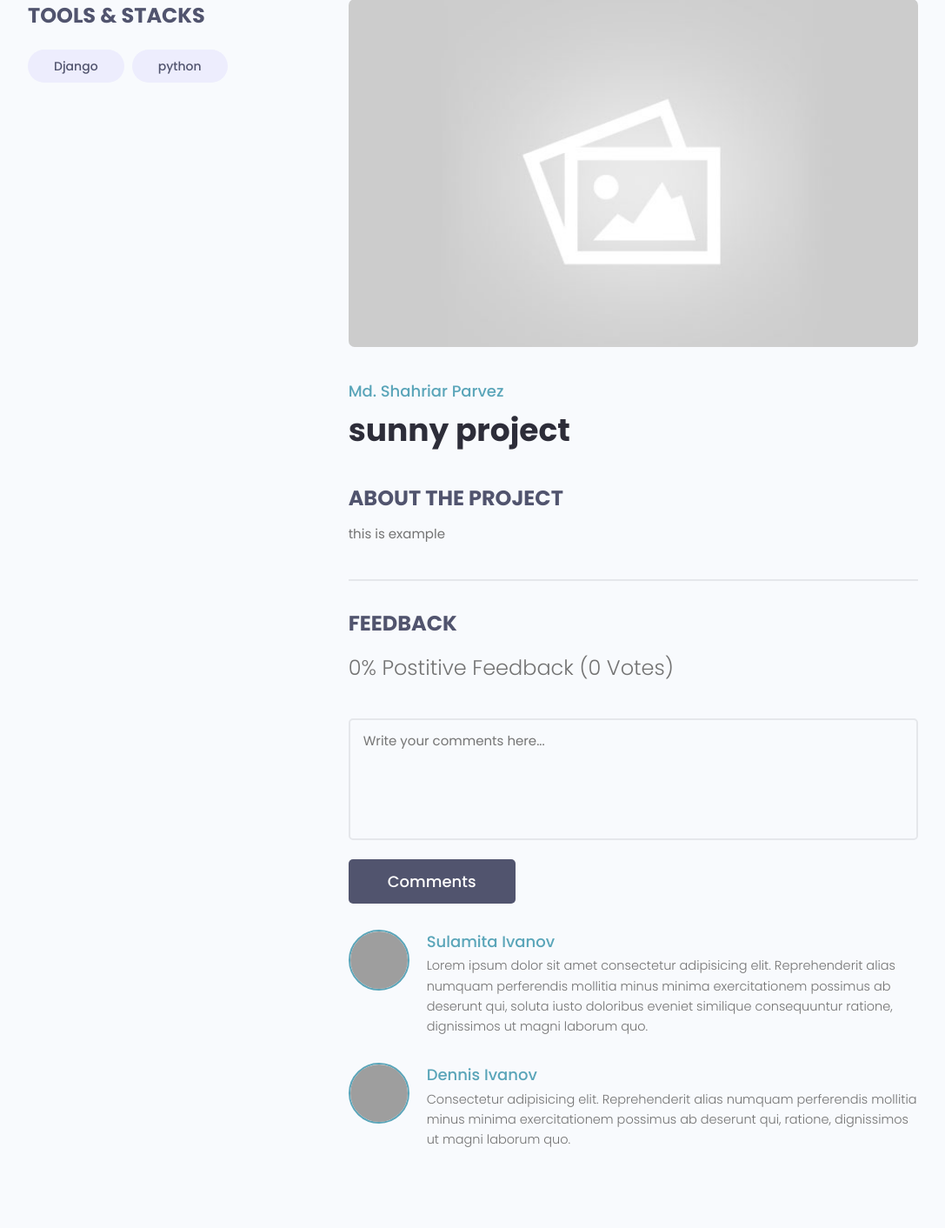
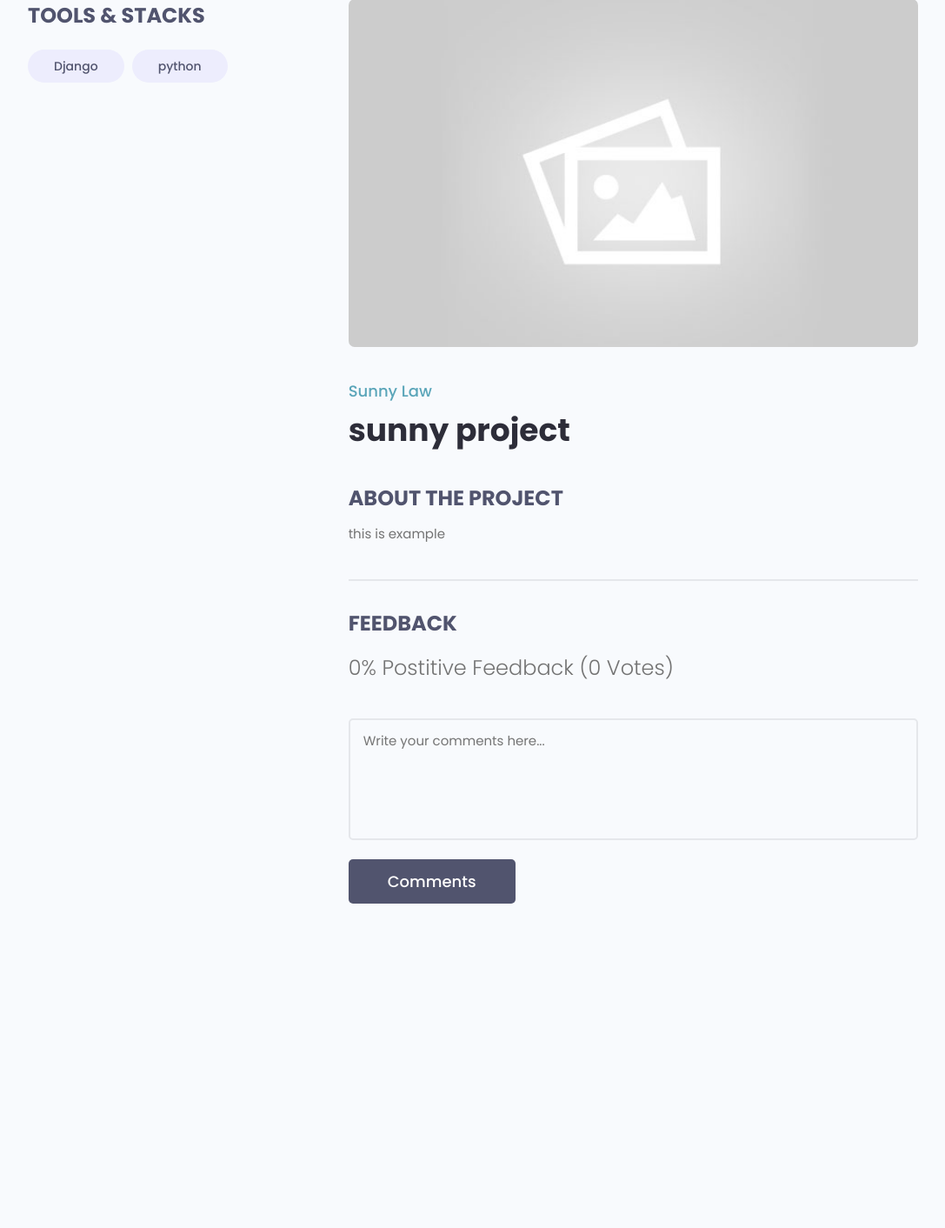
Before and after one commit to ZonyLaw/devSearch, a Django app: page /projects/project/e109a491-6246-4d96-b8df-d644de3f26d3 in a window 1280 px wide. Shown: the part 605-2017 px from the top of the page at 87% size, without its empty margins (96-1183 px from the left). After the commit the page ends 1644 px from the top, so only its background shows below. Run offline with Django 3.2, Linux system fonts and the light colour scheme; data comes from the database, SQL or seed files in the repository; both versions use the stored data as it was after the commit; some libraries are stand-ins or nearby versions; grey boxes are pictures that could not be loaded.

Commit message:
new branch of review

```diff
--- a/devSearch/projects/models.py
+++ b/devSearch/projects/models.py
@@ -33,13 +33,17 @@
         ('down', 'Down Vote'),
 
     )
-    # owner =
+    owner = models.ForeignKey(
+        Profile, null=True, blank=True, on_delete=models.CASCADE)
     project = models.ForeignKey(Projects, on_delete=models.CASCADE)
     body = models.TextField(null=True, blank=True)
     value = models.CharField(max_length=200, choices=VOTE_TYPE)
     createed = models.DateTimeField(auto_now_add=True)
     id = models.UUIDField(default=uuid.uuid4, unique=True,
                           primary_key=True, editable=False)
+
+    class Meta:
+        unique_together = [['owner', 'project']]
 
     def __str__(self):
         return self.value
--- a/devSearch/projects/templates/projects/single-project.html
+++ b/devSearch/projects/templates/projects/single-project.html
@@ -39,7 +39,7 @@
         </div>
         <div class="column column--2of3">
           <img class="singleProject__preview" src="{{ project.featured_image.url }}" alt="portfolio thumbnail" />
-          <a href="profile.html" class="singleProject__developer">Md. Shahriar Parvez</a>
+          <a href="profile.html" class="singleProject__developer">{{project.owner.name}}</a>
           <h2 class="singleProject__title">{{project.title}}</h2>
           <h3 class="singleProject__subtitle">About the Project</h3>
           <div class="singleProject__info">
@@ -62,32 +62,18 @@
               <input class="btn btn--sub btn--lg" type="submit" value="Comments" />
             </form>
             <div class="commentList">
+              {% for review in project.review_set.all %}
               <div class="comment">
-                <a href="profile.html">
+                <a href="{% url 'user-profile' review.owner.id %}">
                   <img class="avatar avatar--md"
-                    src="https://pbs.twimg.com/profile_images/1335382240931368961/b3wSZKj4_400x400.jpg" alt="user" />
+                    src="{{review.owner.profile_image.url}}" alt="user" />
                 </a>
                 <div class="comment__details">
-                  <a href="profile.html" class="comment__author">Sulamita Ivanov</a>
-                  <p class="comment__info">
-                    Lorem ipsum dolor sit amet consectetur adipisicing elit. Reprehenderit alias numquam perferendis
-                    mollitia minus minima exercitationem possimus ab deserunt qui, soluta iusto doloribus eveniet
-                    similique consequuntur ratione, dignissimos ut magni laborum quo.
-                  </p>
+                  <a href="{% url 'user-profile' review.owner.id %}" class="comment__author">{{review.owner.name}}</a>
+                  <p class="comment__info">{{review.body}}</p>
                 </div>
               </div>
-              <div class="comment">
-                <a href="profile.html">
-                  <img class="avatar avatar--md" src="https://avatars.githubusercontent.com/u/33843378" alt="user" />
-                </a>
-                <div class="comment__details">
-                  <a href="profile.html" class="comment__author">Dennis Ivanov</a>
-                  <p class="comment__info">
-                    Consectetur adipisicing elit. Reprehenderit alias numquam perferendis mollitia minus minima
-                    exercitationem possimus ab deserunt qui, ratione, dignissimos ut magni laborum quo.
-                  </p>
-                </div>
-              </div>
+             {% endfor %}
             </div>
           </div>
         </div>
```
Also changed, not shown: devSearch/db.sqlite3, devSearch/projects/migrations/0006_auto_20230521_1109.py (added), devSearch/projects/migrations/0007_auto_20230521_1317.py (added), devSearch/projects/migrations/0008_alter_review_unique_together.py (added), devSearch/projects/migrations/0009_alter_review_owner.py (added), devSearch/static/images/profiles/20230216_160331.jpg (added), devSearch/static/images/profiles/Sample_User_Icon.png (added).
